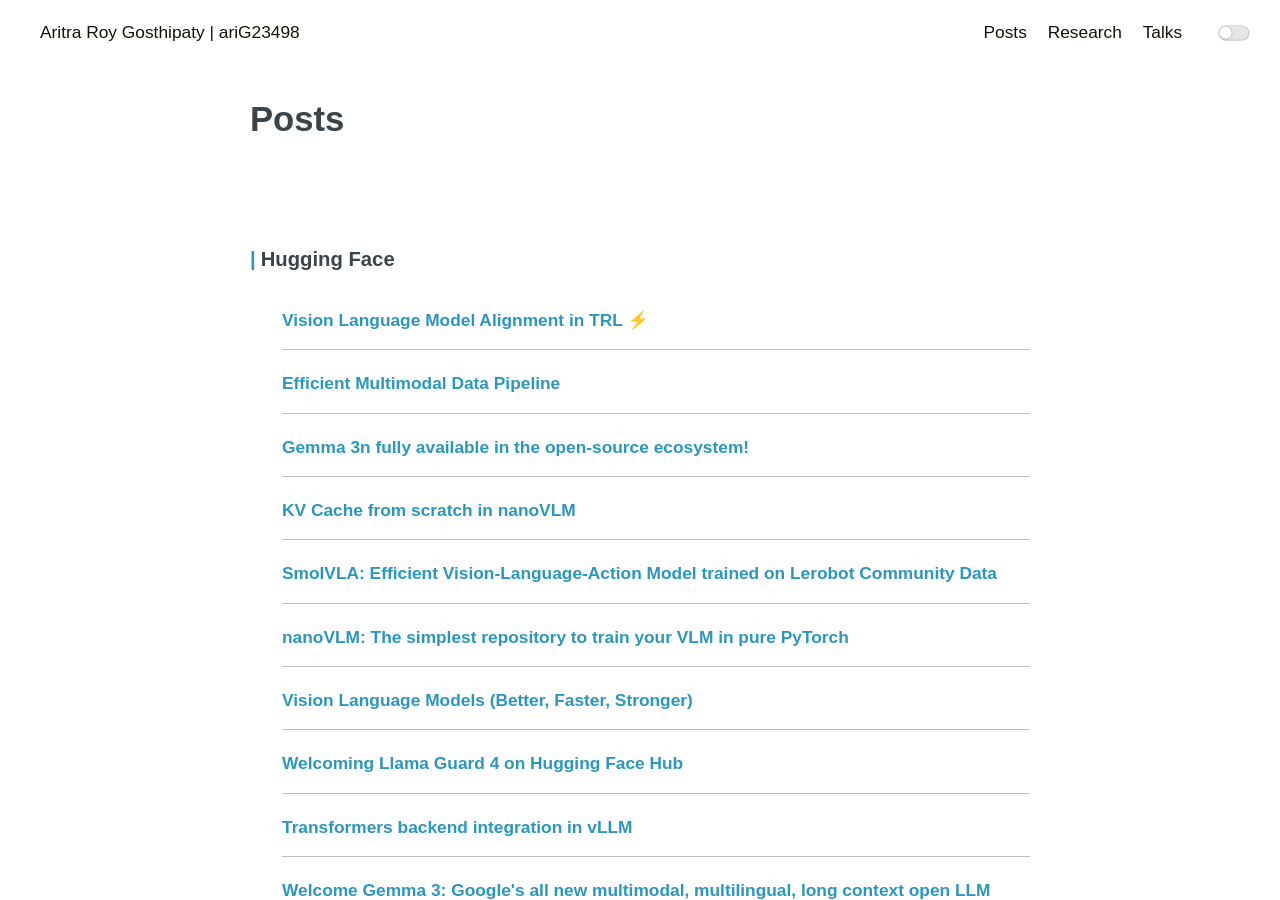
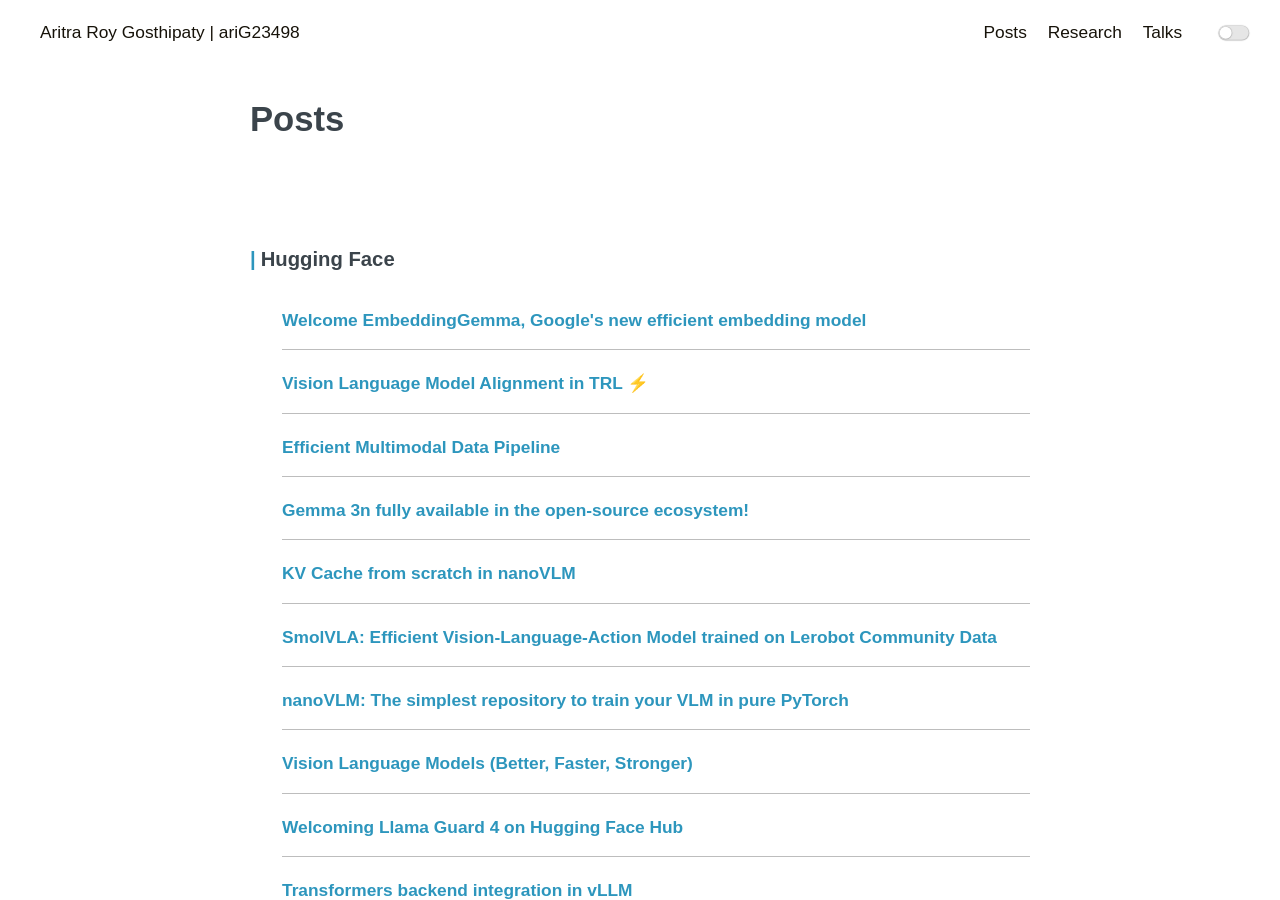
Before and after one commit to ariG23498/ariG23498.github.io, a Jekyll site: the page built from blogs.md, in a window 1280 px wide and 900 px high. Built offline with Jekyll 4.4.1, drawn with Linux system fonts in a browser that asks for light colours.

Commit message:
Update blogs.md

```diff
--- a/blogs.md
+++ b/blogs.md
@@ -7,6 +7,9 @@ permalink: /posts
 <div class="main">
    <div class="post-wrap archive">
       <h3>Hugging Face</h3>
+       <article class="archive-item">
+         <a class="archive-item-link" href="https://huggingface.co/blog/embeddinggemma" target="_blank" rel="noopener noreferrer">Welcome EmbeddingGemma, Google's new efficient embedding model</a>
+      </article>
       <article class="archive-item">
          <a class="archive-item-link" href="https://huggingface.co/blog/trl-vlm-alignment" target="_blank" rel="noopener noreferrer">Vision Language Model Alignment in TRL ⚡️</a>
       </article>
```
